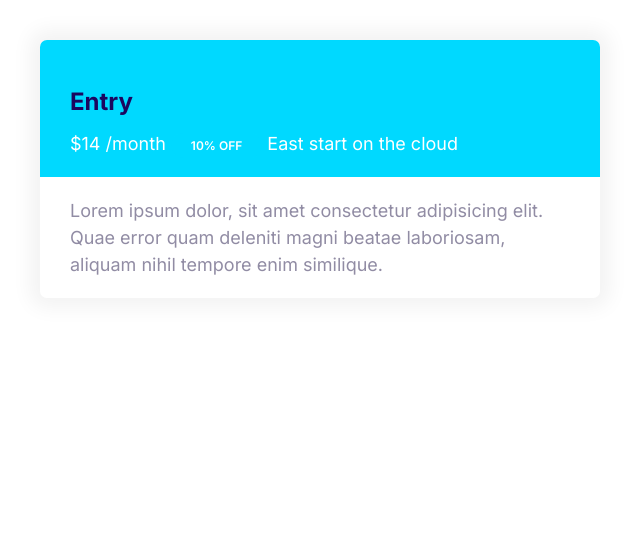
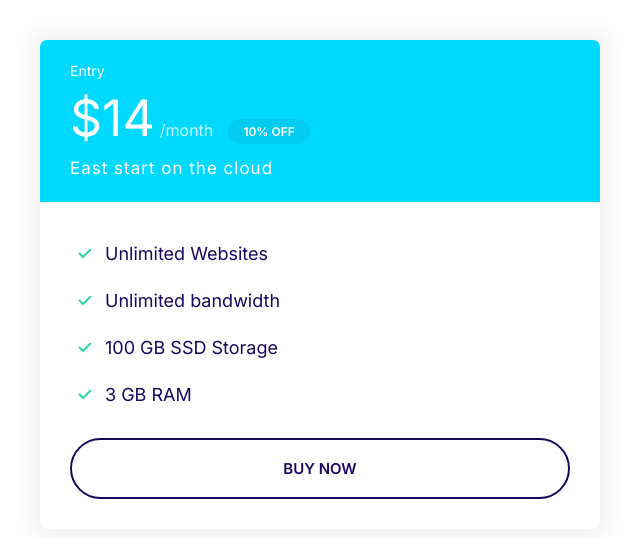
Before and after one commit to dors001/dorify, a plain HTML site: page css course 3 - Moshify/index.html in a window 1280 px wide. Shown: the whole page, without its empty margins (0-640 px from the left). Drawn offline with Linux system fonts and the light colour scheme.

Commit message:
Define plan component

```diff
--- a/css course 3 - Moshify/css/styles.css
+++ b/css course 3 - Moshify/css/styles.css
@@ -110,6 +110,7 @@ a {
 
 .badge--small {
     font-size: 1.6rem;
+    padding: 0.5rem 1.5rem;
 }
 
 @media screen and (min-width: 1024px) {
@@ -225,7 +226,7 @@ a {
     background: #00c8eb;
 }
 
-.btn--block {
+.button--block {
     width: 100%;
     display: inline-block;
 }
@@ -294,3 +295,56 @@ a {
     background: var(--color-secondary);
     color: white;
 }
+
+.card--secondary .badge--secondary {
+    background: #02cdf1;
+}
+
+/* Plans */
+
+.plan__name {
+    color: white;
+    margin: 0;
+    font-weight: 500;
+    font-size: 2.4rem;
+}
+
+.plan__price {
+    font-size: 6rem;
+}
+
+.plan__billing-cycle {
+    font-size: 2.4rem;
+    font-weight: 300;
+    opacity: 0.8;
+    margin-right: 1rem;
+}
+
+.plan__description {
+    font-size: 2rem;
+    font-weight: 300;
+    letter-spacing: 1px;
+    display: block;
+}
+
+.plan .list__item {
+    margin-bottom: 2rem;
+}
+
+@media screen and (min-width: 1024px) {
+    .plan__name {
+        font-size: 1.4rem;
+    }
+
+    .plan__price {
+        font-size: 5rem;
+    }
+
+    .plan__billing-cycle {
+        font-size: 1.6rem;
+    }
+
+    .plan__description {
+        font-size: 1.7rem;
+    }
+}
--- a/css course 3 - Moshify/index.html
+++ b/css course 3 - Moshify/index.html
@@ -22,7 +22,15 @@
                     <span class="badge badge--secondary badge--small">10% OFF</span>
                     <span class="plan__description">East start on the cloud</span>
                 </header>
-                <div class="card__body">Lorem ipsum dolor, sit amet consectetur adipisicing elit. Quae error quam deleniti magni beatae laboriosam, aliquam nihil tempore enim similique.</div>
+                <div class="card__body">
+                    <ul class="list list--tick">
+                        <li class="list__item">Unlimited Websites</li>
+                        <li class="list__item">Unlimited bandwidth</li>
+                        <li class="list__item">100 GB SSD Storage</li>
+                        <li class="list__item">3 GB RAM</li>
+                    </ul>
+                    <button class="button button--outline button--block">buy now</button>
+                </div>
             </div>
         </div>
     </div>
```
Also changed, not shown: css course 3 - Moshify/components/plan.html (added, +20 -0 lines).
